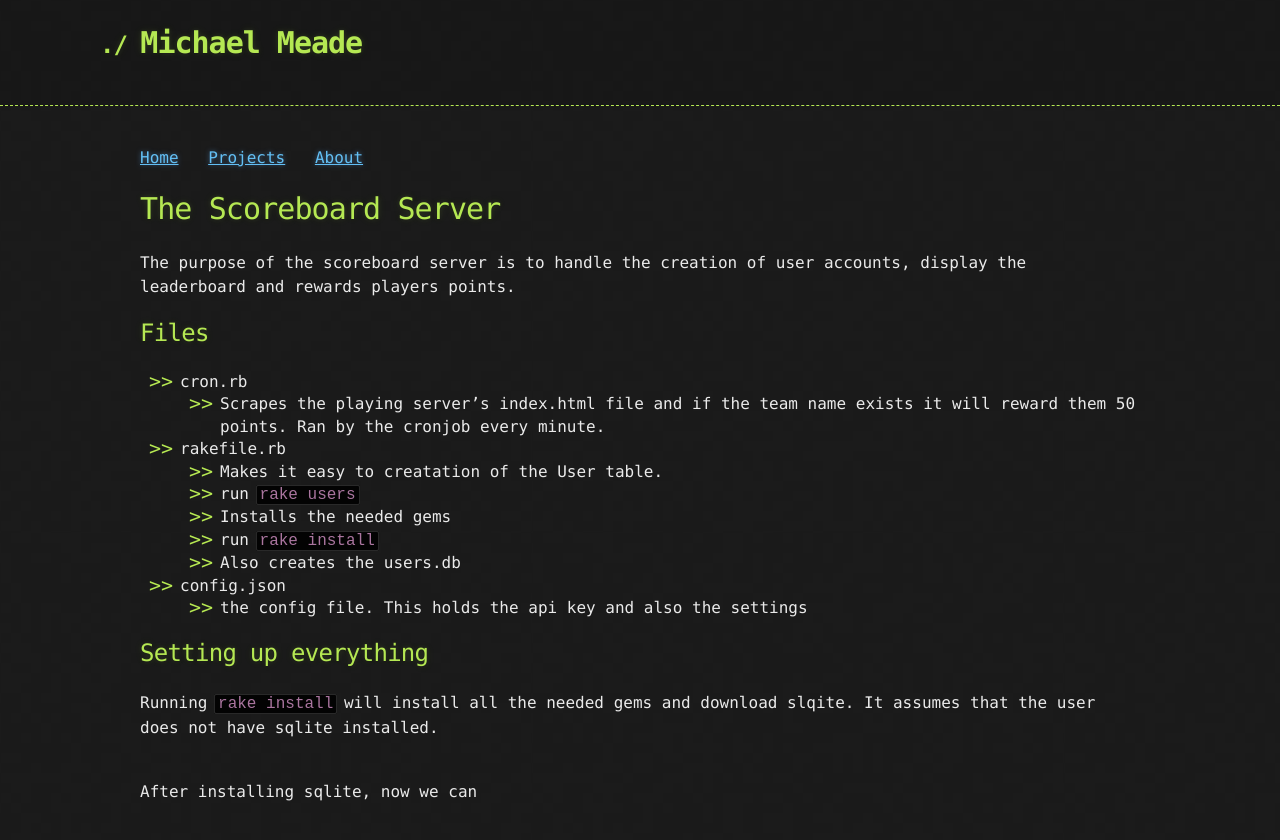
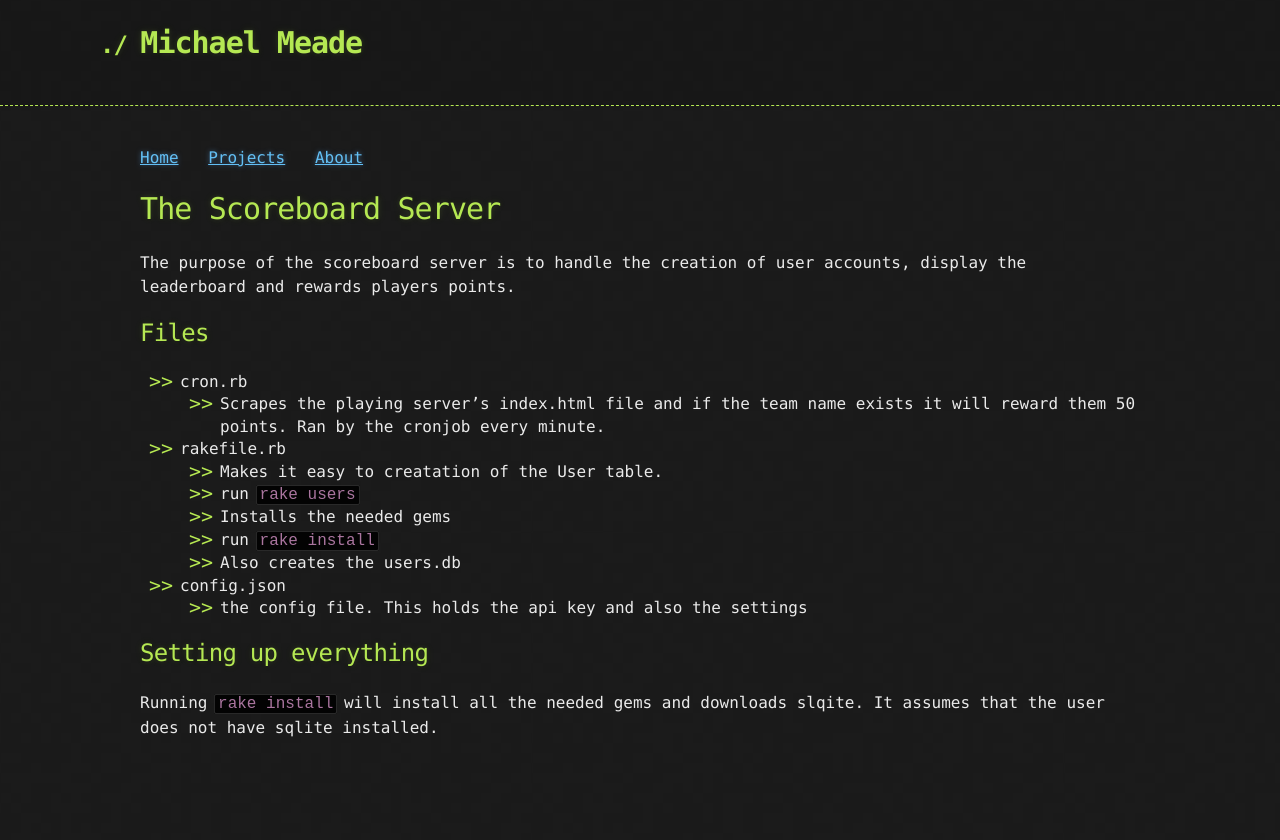
Before and after one commit to Michael-Meade/MinerFind, a Jekyll site: the page built from Projects/leaderboard.md, in a window 1280 px wide. Shown: the top 840 px of the page. Built offline with Jekyll 4.4.1, drawn with Linux system fonts in a browser that asks for light colours; our own code applies the rules of GitHub Pages for plain Markdown files; the repository's description, which GitHub fills in, is left out.

Commit message:
Update leaderboard.md

````diff
--- a/Projects/leaderboard.md
+++ b/Projects/leaderboard.md
@@ -16,6 +16,4 @@ The purpose of the scoreboard server is to handle the creation of user accounts,
 
 
 ## Setting up everything
-Running ```rake install``` will install all the needed gems and download slqite. It assumes that the user does not have sqlite installed.<br><br>
-
-After installing sqlite, now we can
+Running ```rake install``` will install all the needed gems and downloads slqite. It assumes that the user does not have sqlite installed.<br><br>
````
